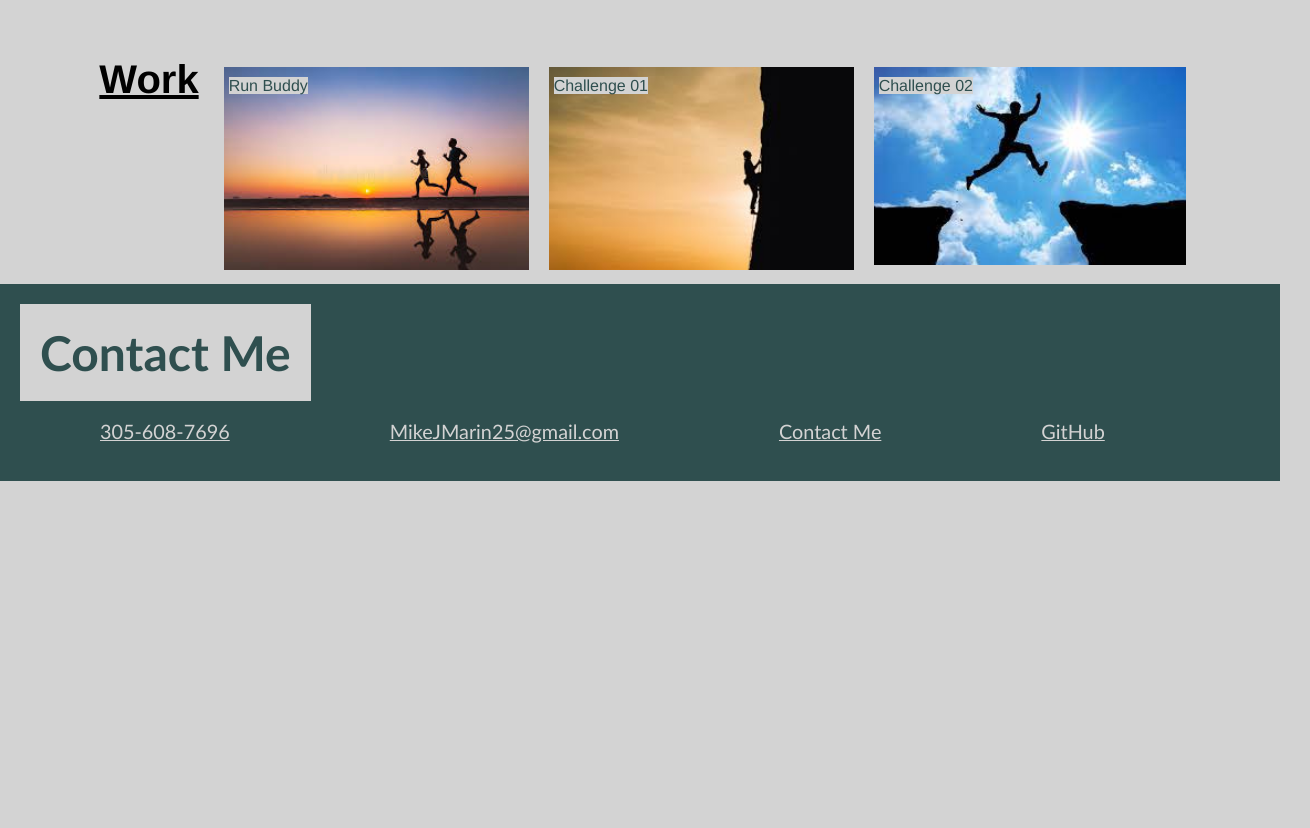
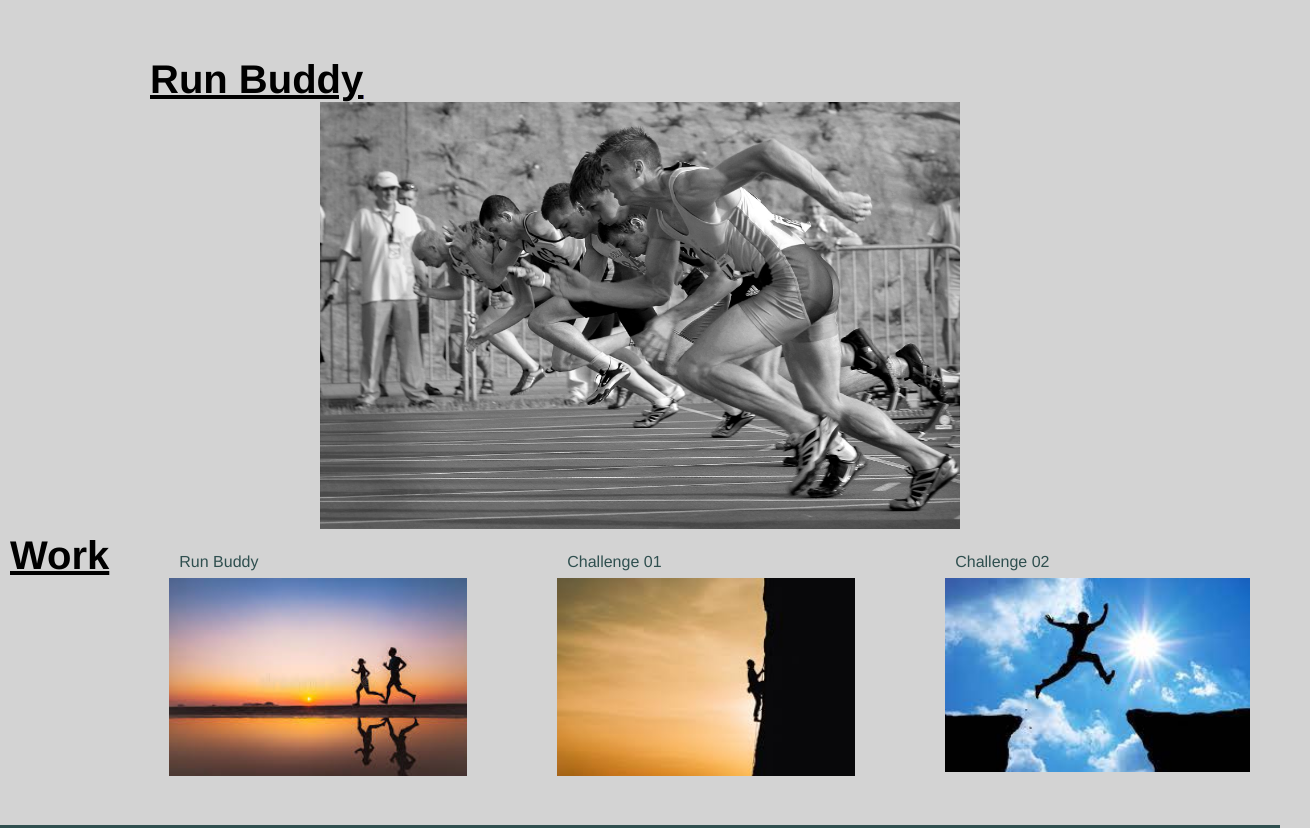
Before and after one commit to mikejmarin25/Portfolio-Ch-02, a plain HTML site: page index.html in a window 1280 px wide. Shown: the part 627-1455 px from the top of the page, 1310 px wide, since content can reach past the window. Before the commit the page ends 1108 px from the top, so only its background shows below. Drawn offline with Linux system fonts and the light colour scheme.

Commit message:
met all AC requirements

```diff
--- a/assets/css/style.css
+++ b/assets/css/style.css
@@ -7,6 +7,7 @@
 .container {
   display: flex;
   justify-content: space-around;
+  flex-wrap: wrap;
 }
 
 body {
@@ -122,6 +123,19 @@ header nav ul li a {
   text-align: left;
 }
 
+.firstProject{
+    display: flex;
+    justify-content: center;
+    text-align: center;
+}
+
+.firstProject h1{
+    font-size: 40px;
+    color: black;
+    text-align: left;
+    margin-left: 150px;
+}
+
 /* Work Section Styling */
 
 .work {
@@ -129,14 +143,16 @@ header nav ul li a {
   justify-content: center;
 }
 
-.work h1 {
-  font-size: 40px;
-  margin-bottom: 8px;
+.work h1{
+    font-size: 40px;
+    color: black;
+    text-align: left;
+    margin-left: 10px;
 }
 
 .work img {
   width: 100;
-  padding: 10px;
+  padding: 45px;
   margin-right: 15px;
   margin-left: 15px;
 }
@@ -146,25 +162,46 @@ mark {
   color: darkslategray;
 }
 
+/* RunBuddy Project */
 .RunBuddy {
   position: relative;
   text-align: center;
 }
+.RunBuddy img{
+    transition: 0.5s all ease-in-out;
+}
+.RunBuddy:hover img {
+    transform: scale(1.1);
+}
 
+/* Challenge 1 */
 .Challenge1 {
   position: relative;
   text-align: center;
 }
+.Challenge1 img{
+    transition: 0.5s all ease-in-out;
+}
+.Challenge1:hover img {
+    transform: scale(1.1);
+}
 
+/* Challenge 2 */
 .Challenge2 {
   position: relative;
   text-align: center;
+}
+.Challenge2 img{
+    transition: 0.5s all ease-in-out;
+}
+.Challenge2:hover img {
+    transform: scale(1.1);
 }
 
 .top-left {
   position: absolute;
   top: 20px;
-  left: 30px;
+  left: 70px;
 }
 
 /* Contact Me Styling */
--- a/index.html
+++ b/index.html
@@ -52,6 +52,17 @@
               </p>
             </div>
           </article>
+    </section>
+
+
+    <!-- First Project -->
+    <section id="Work" class="firstProject">
+        <article class="firstP">
+          <a href=" https://mikejmarin25.github.io/run-buddy/">
+            <h1><u>Run Buddy</u></h1>
+            <img src="./assets/images/runner1.jpeg" alt="Runner" style="width:50%"/>
+          </a>
+        </article>
     </section>
 
 <!-- Work Section -->
```
Also changed, not shown: assets/images/firstProject.jpeg (added), assets/images/runner1.jpeg (added).
